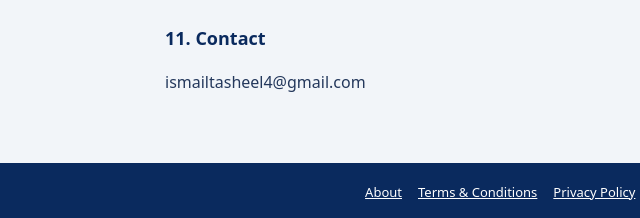
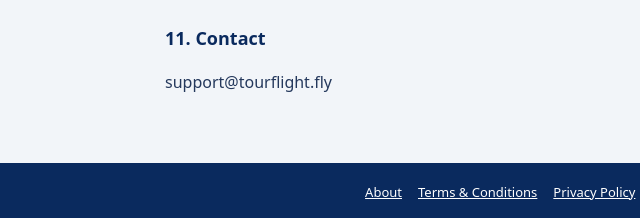
Before and after one commit to Vaiismail700/Tourflight, a website: page public/privacy.html in a window 1280 px wide. Shown: the part 1747-1965 px from the top of the page, 85-725 px from the left. Drawn offline with Linux system fonts and the light colour scheme.

Commit message:
Update contact email in privacy policy

```diff
--- a/public/privacy.html
+++ b/public/privacy.html
@@ -15,6 +15,6 @@ footer{background:#0a2a5e;color:#cfe0ff;padding:18px 16px;font-size:13px;text-al
 <h2>8. Children</h2><p>The Service is not directed at children and we do not knowingly collect their information.</p>
 <h2>9. International transfers</h2><p>Our providers may process data in other countries. We take reasonable steps to protect it when it is transferred.</p>
 <h2>10. Changes</h2><p>We may update this policy. The latest version is always on this page.</p>
-<h2>11. Contact</h2><p>ismailtasheel4@gmail.com</p></main>
+<h2>11. Contact</h2><p>support@tourflight.fly</p></main>
 <footer><a href="/about.html">About</a><a href="/terms.html">Terms &amp; Conditions</a><a href="/privacy.html">Privacy Policy</a></footer><script src="/cookies.js" defer></script>
 </body></html>
```
